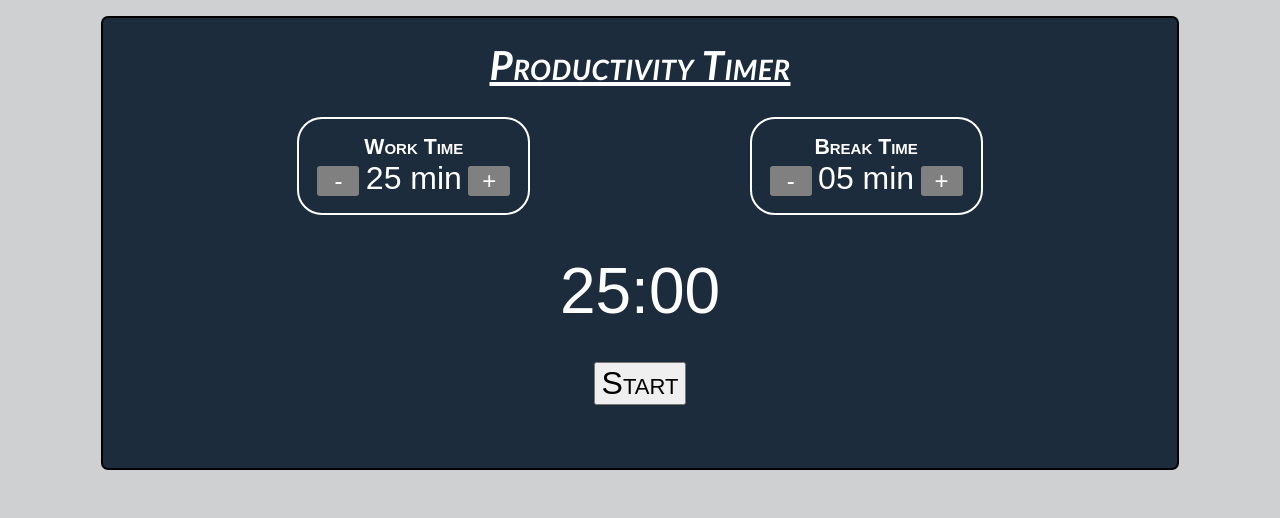
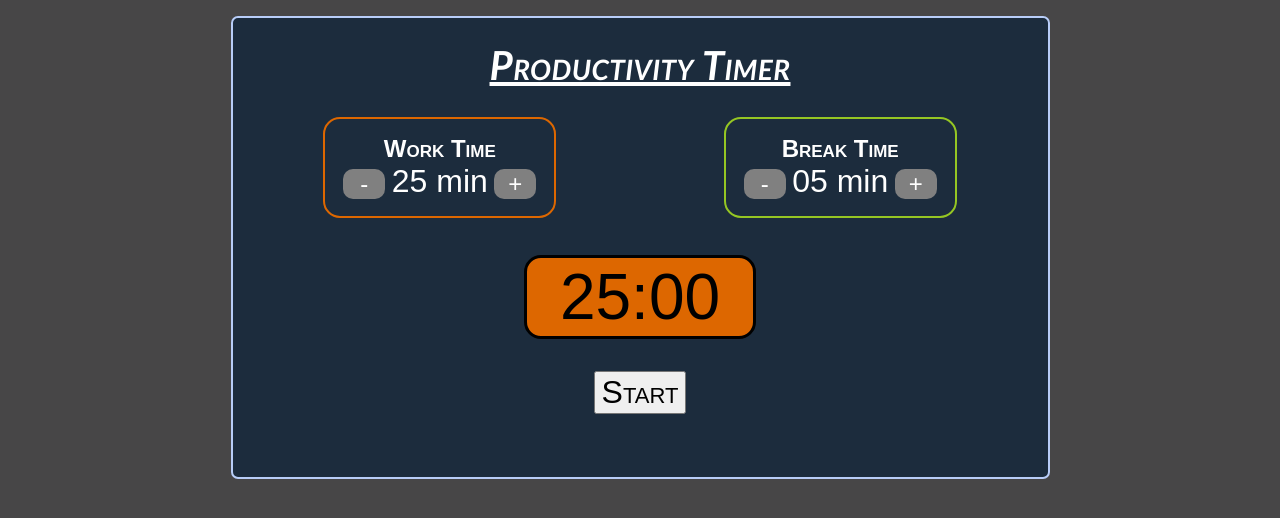
Before and after one commit to Commiegoat/Pomodoro, a plain HTML site: page index.html in a window 1280 px wide. Drawn offline with nearby package versions, Linux system fonts and the light colour scheme.

Commit message:
changed styling

```diff
--- a/script.js
+++ b/script.js
@@ -57,11 +57,13 @@ function timer() {
 			rest = false;
 			work = true;
 			count = workTime;
+			$('#timer').css("background", "#dd6700");
 	 	} else if (work == true) {
 			alarm.play();
 			rest = true;
 			work = false;
 			count = breakTime;
+			$('#timer').css("background", "#95c623");
 		}
 		showTime()
 		return;
--- a/styles.css
+++ b/styles.css
@@ -1,5 +1,5 @@
 body {
-  background: #CED0D2;
+  background: #474647;
 }
 
 * {
@@ -11,11 +11,12 @@ body {
 
 #wrapper {
   border-radius: 7px;
-  border: 2px solid black;
+  border: 2px solid #b8cdf8;
   width: 85%;
   margin: 1em auto;
   background: #1C2C3D;
   padding: 0 0 5% 0;
+  max-width: 815px;
 }
 
 h1 {
@@ -32,6 +33,11 @@ h1 {
   margin: .5em auto .5em auto;
   text-align: center;
   padding: 2px;
+  border-radius: 17px;
+  border: 3px solid black;
+  background: #dd6700;
+  width: 222px;
+  color: black;
 }
 
 .sm-btn {
@@ -42,7 +48,7 @@ h1 {
   background: gray;
   text-align: center;
   margin: 0 2px 0 2px;
-  border-radius: 3px;
+  border-radius: 10px;
 }
 
 .sm-btn:hover {
@@ -63,12 +69,20 @@ h1 {
   display: inline-block;
   margin: 5px 10% 5px 10%;
   border: 2px solid #fff;
-  border-radius: 25px;
+  border-radius: 17px;
   padding: 1em;
 }
 
+#work {
+  border-color: #dd6700;
+}
+
+#break {
+  border-color: #95c623;
+}
+
 .label {
-  font-size: 1.33em;
+  font-size: 1.5em;
   font-weight: bold;
 }
 
```
